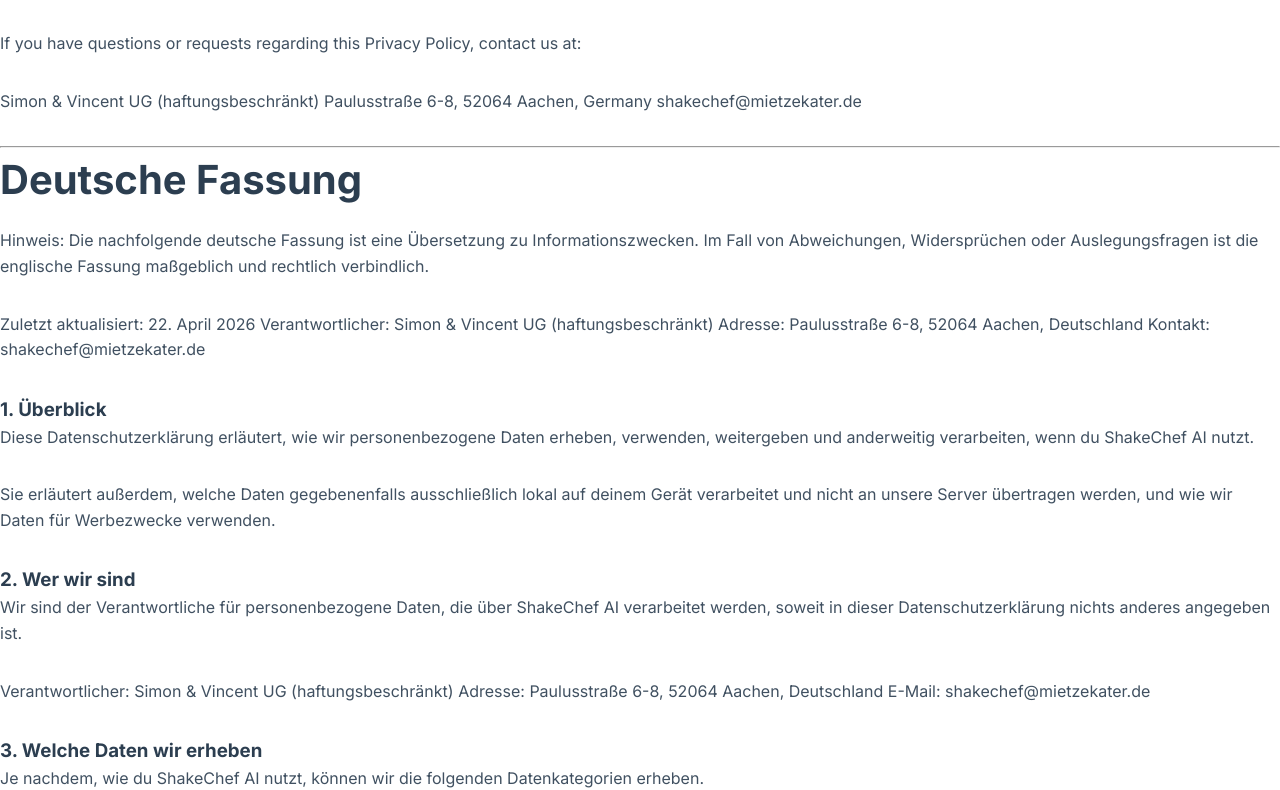
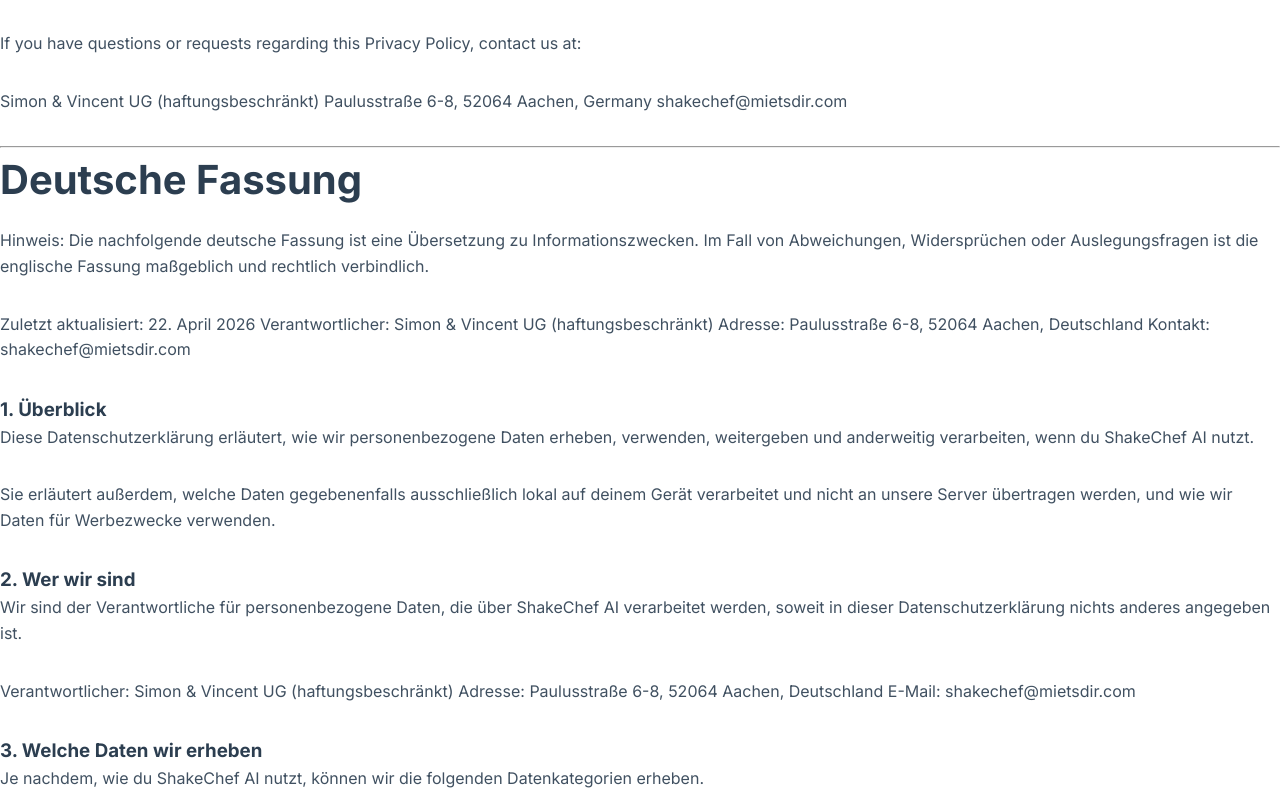
Before and after one commit to TrimeraDev/schuettelgericht_web, a Jekyll site: the page built from privacy.md, in a window 1280 px wide and 1400 px high, scrolled down 5659 px. Shown: the part 169-959 px from the top of the window. Built offline with Jekyll 4.4.1, drawn with Linux system fonts in a browser that asks for light colours; comment, search, counter and statistics services are not loaded; some of the changed text lies outside the part shown.

Commit message:
Update contact information and links across multiple files

```diff
--- a/_layouts/default.html
+++ b/_layouts/default.html
@@ -77,7 +77,7 @@
             </div>
             <div class="footer-section">
                 <h3>Contact</h3>
-                <a href="mailto:hi@mietzekater.de">hi@mietzekater.de</a>
+                <a href="mailto:hi@mietsdir.com">hi@mietsdir.com</a>
                 <div class="social-links">
                     <a href="https://instagram.com/schuettelgericht" target="_blank" rel="noopener" aria-label="Follow us on Instagram">
   <svg xmlns="http://www.w3.org/2000/svg" role="img" viewBox="0 0 24 24" width="28" height="28" fill="#E4405F"><title>Instagram</title><path d="M12 2.163c3.204 0 3.584.012 4.85.07 1.366.062 2.633.334 3.608 1.308.974.975 1.246 2.243 1.308 3.608.058 1.267.069 1.647.069 4.851s-.011 3.584-.069 4.85c-.062 1.366-.334 2.633-1.308 3.608-.975.974-2.242 1.246-3.608 1.308-1.266.058-1.646.069-4.85.069s-3.584-.011-4.85-.069c-1.366-.062-2.633-.334-3.608-1.308-.974-.975-1.246-2.242-1.308-3.608C2.175 15.647 2.163 15.267 2.163 12s.012-3.584.07-4.851c.062-1.365.334-2.633 1.308-3.608C4.516 2.567 5.783 2.295 7.149 2.233 8.415 2.175 8.795 2.163 12 2.163zm0-2.163C8.741 0 8.332.012 7.052.07 5.771.127 4.659.378 3.678 1.36 2.697 2.342 2.446 3.454 2.389 4.735 2.331 6.016 2.319 6.425 2.319 12s.012 5.984.07 7.265c.057 1.281.308 2.393 1.289 3.374.981.981 2.093 1.232 3.374 1.289 1.281.058 1.69.07 7.265.07s5.984-.012 7.265-.07c1.281-.057 2.393-.308 3.374-1.289.981-.981 1.232-2.093 1.289-3.374.058-1.281.07-1.69.07-7.265s-.012-5.984-.07-7.265c-.057-1.281-.308-2.393-1.289-3.374-.981-.981-2.093-1.232-3.374-1.289C17.667.012 17.259 0 12 0zm0 5.838a6.162 6.162 0 1 0 0 12.324 6.162 6.162 0 0 0 0-12.324zm0 10.162a3.999 3.999 0 1 1 0-7.998 3.999 3.999 0 0 1 0 7.998zm6.406-11.845a1.44 1.44 0 1 0 0 2.881 1.44 1.44 0 0 0 0-2.881z"/></svg>
@@ -88,9 +88,9 @@
         <div class="footer-bottom">
             <p>&copy; {{ site.time | date: '%Y' }} Simon & Vincent UG (haftungsbeschränkt). All rights reserved.</p>
             <div style="display: flex; align-items: center; justify-content: center; margin-top: 0.5em;">
-                <a href="https://mietzekater.de" target="_blank" style="display: flex; align-items: center; text-decoration: none; color: inherit;">
-                    <img src="https://mietzekater.de/assets/favicons/favicon-180x180.webp" alt="Mietzekater App Icon" style="width: 32px; height: 32px; border-radius: 10px; box-shadow: 0 2px 8px rgba(0,0,0,0.08); margin-right: 8px;">
-                    <span style="font-weight: 500; font-size: 1em;">from the makers of Mietzekater.de</span>
+                <a href="https://mietsdir.com" target="_blank" style="display: flex; align-items: center; text-decoration: none; color: inherit;">
+                    <img src="https://mietsdir.com/assets/favicons/favicon-180x180.webp" alt="Mietsdir App Icon" style="width: 32px; height: 32px; border-radius: 10px; box-shadow: 0 2px 8px rgba(0,0,0,0.08); margin-right: 8px;">
+                    <span style="font-weight: 500; font-size: 1em;">from the makers of Mietsdir.com</span>
                 </a>
             </div>
         </div>
--- a/download/index.html
+++ b/download/index.html
@@ -13,7 +13,7 @@
   var userAgent = navigator.userAgent || navigator.vendor || window.opera;
   var isAndroid = /android/i.test(userAgent);
   if (isAndroid) {
-    window.location.href = "https://play.google.com/store/apps/details?id=com.mietzekater.schuettelgericht";
+    window.location.href = "https://play.google.com/store/apps/details?id=com.shakechef.ai";
   } else {
     document.getElementById("message").textContent = "Coming soon to the App Store.";
   }
--- a/index.html
+++ b/index.html
@@ -91,7 +91,7 @@
             <a href="#" class="store-button">
                 <img src="https://developer.apple.com/app-store/marketing/guidelines/images/badge-download-on-the-app-store.svg" alt="Download on the App Store" height="40">
             </a>
-            <a href="https://play.google.com/store/apps/details?id=com.mietzekater.schuettelgericht&hl=en" class="store-button">
+            <a href="https://play.google.com/store/apps/details?id=com.shakechef.ai&hl=en" class="store-button">
                 <img src="https://play.google.com/intl/en_us/badges/static/images/badges/en_badge_web_generic.png" alt="Get it on Google Play" height="40">
             </a>
         </div>
--- a/privacy.md
+++ b/privacy.md
@@ -9,7 +9,7 @@
 Last updated: April 22, 2026
 Controller: Simon & Vincent UG (haftungsbeschränkt)
 Address: Paulusstraße 6-8, 52064 Aachen, Germany
-Contact: shakechef@mietzekater.de
+Contact: shakechef@mietsdir.com
 
 [Deutsch ↓](#deutsche-fassung)
 
@@ -25,7 +25,7 @@
 
 Controller: Simon & Vincent UG (haftungsbeschränkt)
 Address: Paulusstraße 6-8, 52064 Aachen, Germany
-Email: shakechef@mietzekater.de
+Email: shakechef@mietsdir.com
 
 ## 3. Data we collect
 
@@ -215,7 +215,7 @@
 
 Simon & Vincent UG (haftungsbeschränkt)
 Paulusstraße 6-8, 52064 Aachen, Germany
-shakechef@mietzekater.de
+shakechef@mietsdir.com
 
 ---
 
@@ -226,7 +226,7 @@
 Zuletzt aktualisiert: 22. April 2026
 Verantwortlicher: Simon & Vincent UG (haftungsbeschränkt)
 Adresse: Paulusstraße 6-8, 52064 Aachen, Deutschland
-Kontakt: shakechef@mietzekater.de
+Kontakt: shakechef@mietsdir.com
 
 ### 1. Überblick
 
@@ -240,7 +240,7 @@
 
 Verantwortlicher: Simon & Vincent UG (haftungsbeschränkt)
 Adresse: Paulusstraße 6-8, 52064 Aachen, Deutschland
-E-Mail: shakechef@mietzekater.de
+E-Mail: shakechef@mietsdir.com
 
 ### 3. Welche Daten wir erheben
 
@@ -379,4 +379,4 @@
 
 Simon & Vincent UG (haftungsbeschränkt)
 Paulusstraße 6-8, 52064 Aachen, Deutschland
-shakechef@mietzekater.de
+shakechef@mietsdir.com
```
Also changed, not shown: imprint.md (+1 -1 lines), terms.md (+4 -4 lines).
